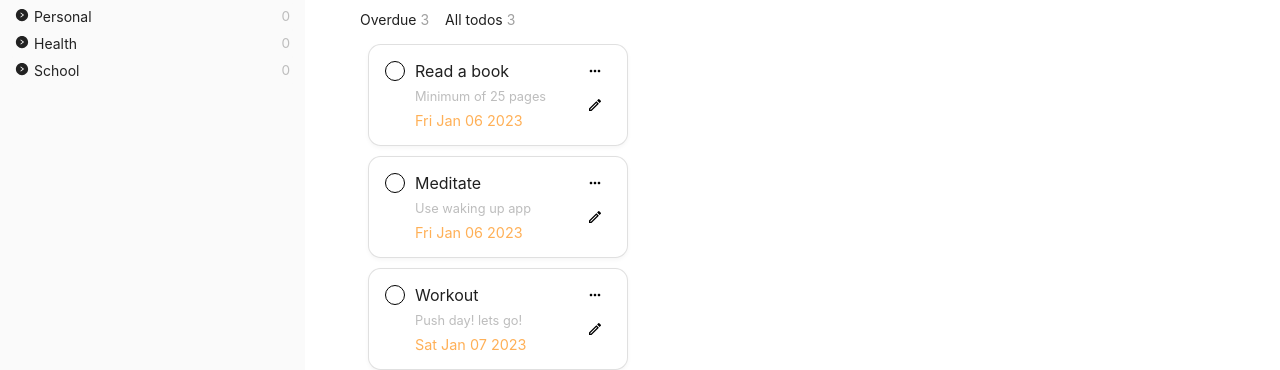
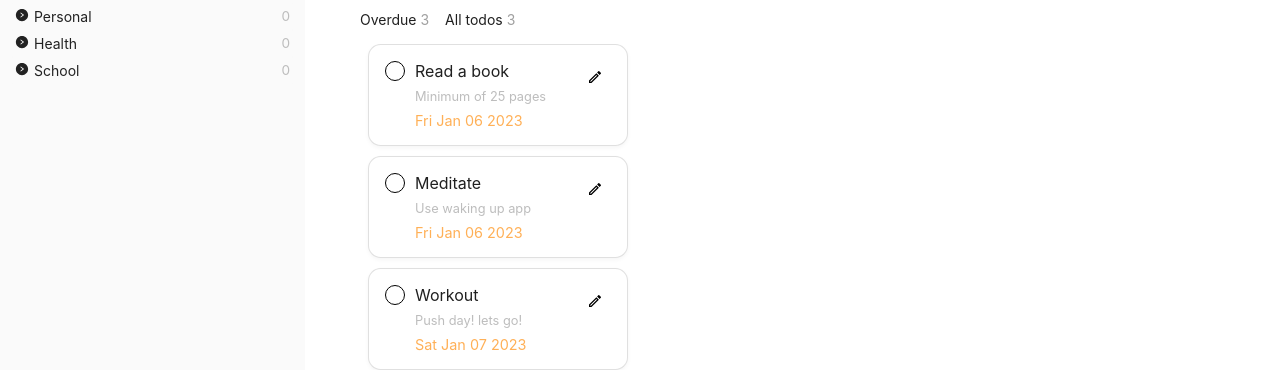
Before and after one commit to salvantjeff/todo-app, a React (Create React App) app in the folder todo-list-app/: page /sections/26a8cd00-0e2b-4c6c-b047-3373843d261a in a window 1280 px wide. Shown: the part 154-524 px from the top of the page. Built offline with nearby package versions, Linux system fonts and the light colour scheme.

Commit message:
Remove unused button from todo card

```diff
--- a/todo-list-app/src/components/TodoCard/TodoCard.js
+++ b/todo-list-app/src/components/TodoCard/TodoCard.js
@@ -34,7 +34,7 @@ function TodoCard({
                     <div className="due_date">{convertDateToString(todo.date)}</div>
                 </div>
                 <div className="todo_details_menu">
-                    <button  className="more-details-button"><MdOutlineMoreHoriz/></button>
+                    {/* <button  className="more-details-button"><MdOutlineMoreHoriz/></button> */}
                     <div>
                         <button
                             data-id={dataID}
```
